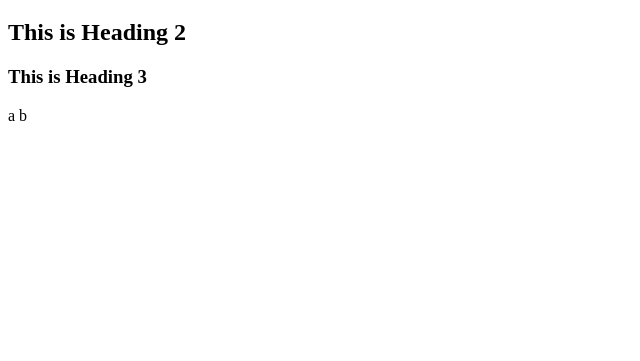
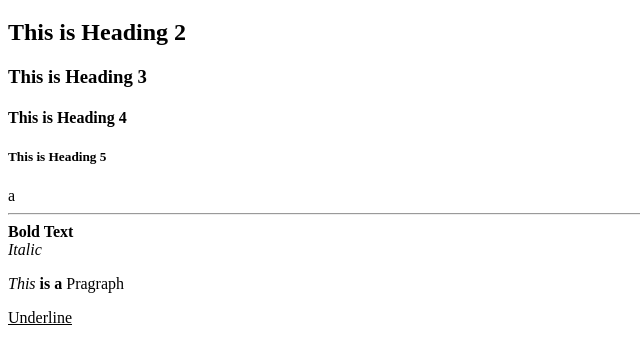
Before and after one commit to Shivek25/Coursera-test, a plain HTML site: page site/index.html in a window 1280 px wide. Shown: the part 61-422 px from the top of the page, without its empty margins (0-640 px from the left). Drawn offline with Linux system fonts and the light colour scheme.

Commit message:
Added paragraph, bold and italic features in site

```diff
--- a/site/index.html
+++ b/site/index.html
@@ -9,8 +9,14 @@
 <h1>This is Heading 1</h1>
 <h2>This is Heading 2</h2>
 <h3>This is Heading 3</h3>
-a
-
-b
+<h4>This is Heading 4</h4>
+<h5>This is Heading 5</h5>
+a<hr>
+<b>Bold Text</b><br>
+<i>Italic</i>
+<p>
+	<i>This</i> <b>is a</b> Pragraph
+</p>
+<u>Underline</u>
 </body>
 </html>
```
